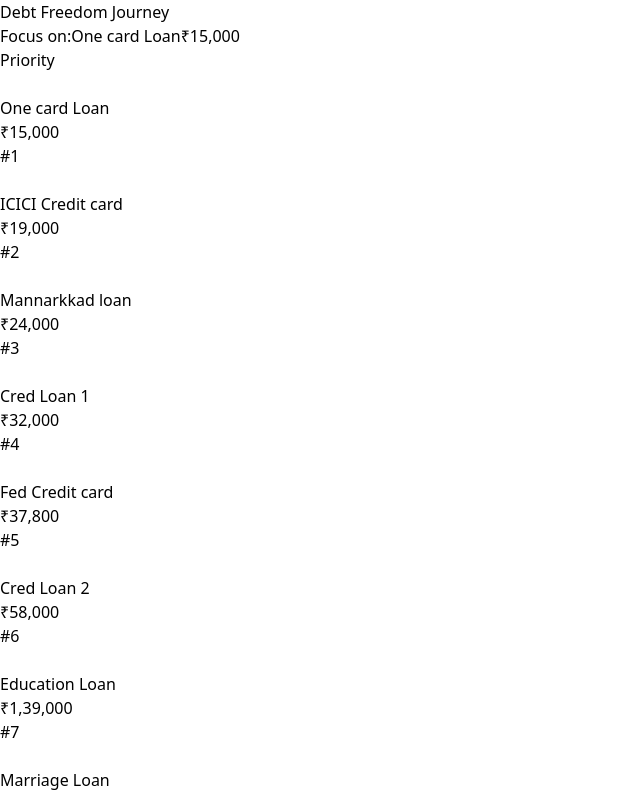
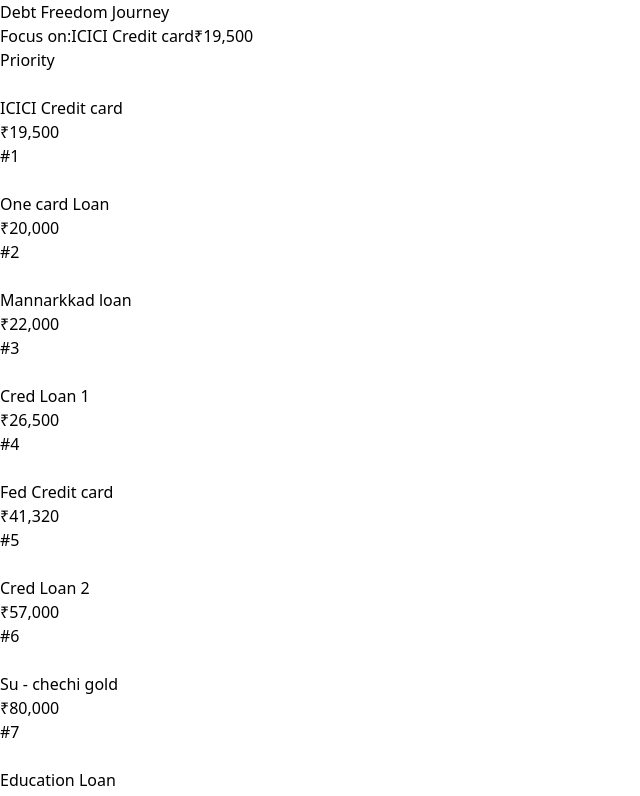
Before and after one commit to sreerag5375/LoanManager, a React (Vite) app: page / in a window 1280 px wide. Shown: the top 796 px of the page, without its empty margins (0-640 px from the left). Built offline with nearby package versions, Linux system fonts and the light colour scheme.

Commit message:
November month update

```diff
--- a/src/App.jsx
+++ b/src/App.jsx
@@ -3,14 +3,15 @@
 const LoanManager = () => {
   // Dynamic loan data
   const [loans, setLoans] = useState([
-    { id: 1, name: 'One card Loan', amount: 15000 },
-    { id: 2, name: 'Fed Credit card', amount: 37800 },
-    { id: 2, name: 'ICICI Credit card', amount: 19000 },
-    { id: 3, name: 'Mannarkkad loan', amount: 24000 },
-    { id: 4, name: 'Cred Loan 1', amount: 32000 },
-    { id: 5, name: 'Cred Loan 2', amount: 58000 },
-    { id: 6, name: 'Education Loan', amount: 139000 },
-    { id: 7, name: 'Marriage Loan', amount: 335000 }
+    { id: 1, name: 'One card Loan', amount: 20000 },
+    { id: 2, name: 'Fed Credit card', amount: 41320 },
+    { id: 2, name: 'ICICI Credit card', amount: 19500 },
+    { id: 3, name: 'Mannarkkad loan', amount: 22000 },
+    { id: 4, name: 'Cred Loan 1', amount: 26500 },
+    { id: 5, name: 'Cred Loan 2', amount: 57000 },
+    { id: 6, name: 'Education Loan', amount: 140000 },
+    { id: 7, name: 'Marriage Loan', amount: 334600 },
+    { id: 8, name: 'Su - chechi gold', amount: 80000 },
   ]);
 
   // Form state
```
